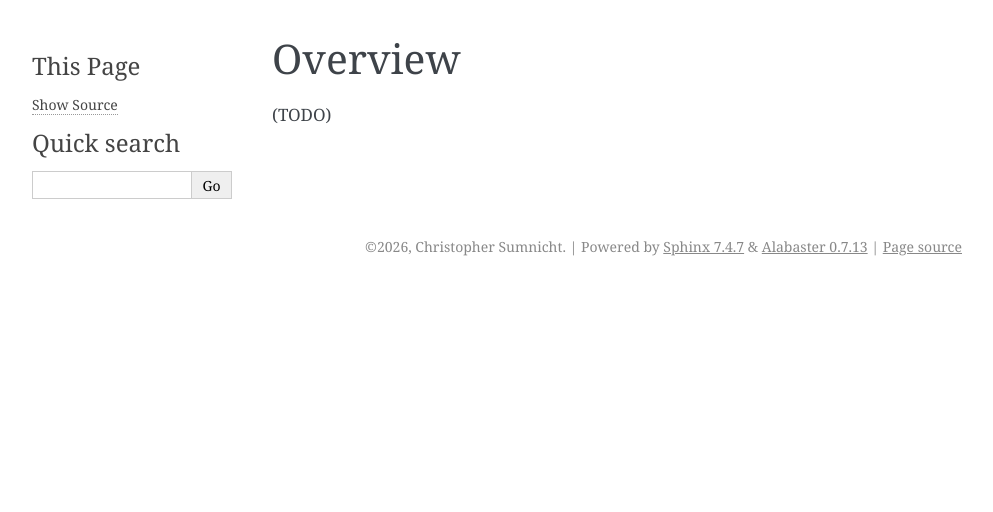
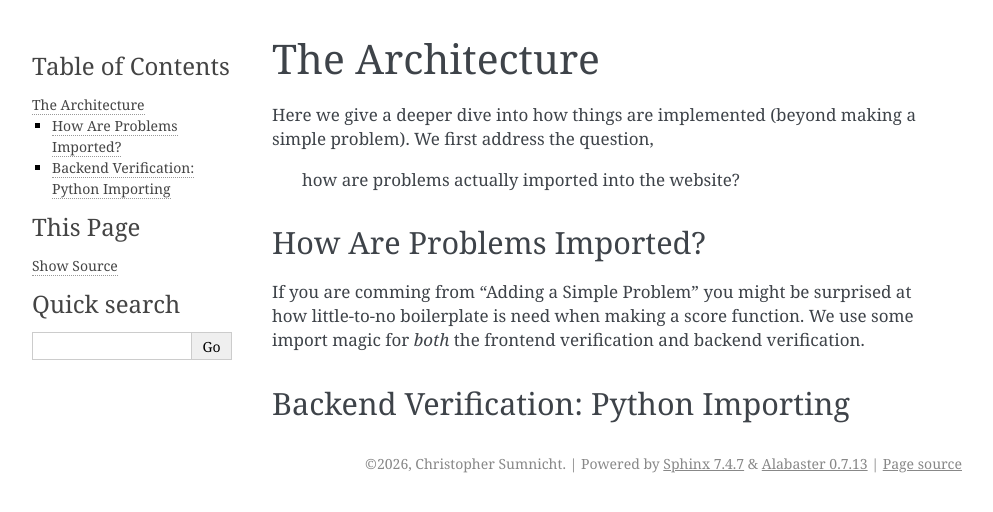
Before and after one commit to thyrgle/conjecscore, a Sphinx documentation site: the page built from docs/source/overview.rst, in a window 1280 px wide. Shown: the top 512 px of the page, without its empty margins (148-1141 px from the left). Built offline with Sphinx 7.4.7, drawn with Linux system fonts in a browser that asks for light colours.

Commit message:
Start of overview docs.

```diff
--- a/docs/source/overview.rst
+++ b/docs/source/overview.rst
@@ -1,4 +1,16 @@
-Overview
-========
+The Architecture
+================
 
-(TODO)
+Here we give a deeper dive into how things are implemented (beyond making a simple problem). We first address the question,
+
+   how are problems actually imported into the website?
+
+--------------------------
+How Are Problems Imported?
+--------------------------
+
+If you are comming from "Adding a Simple Problem" you might be surprised at how little-to-no boilerplate is need when making a score function. We use some import magic for *both* the frontend verification and backend verification.
+
+--------------------------------------
+Backend Verification: Python Importing
+--------------------------------------
```
